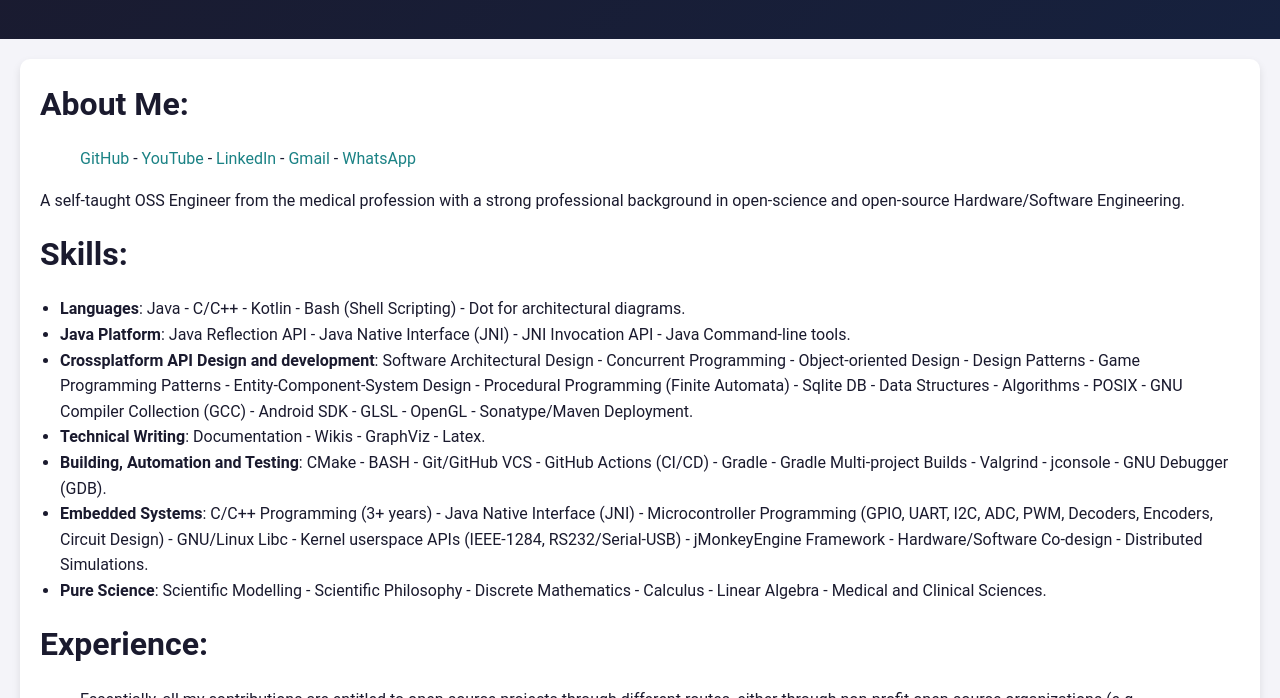
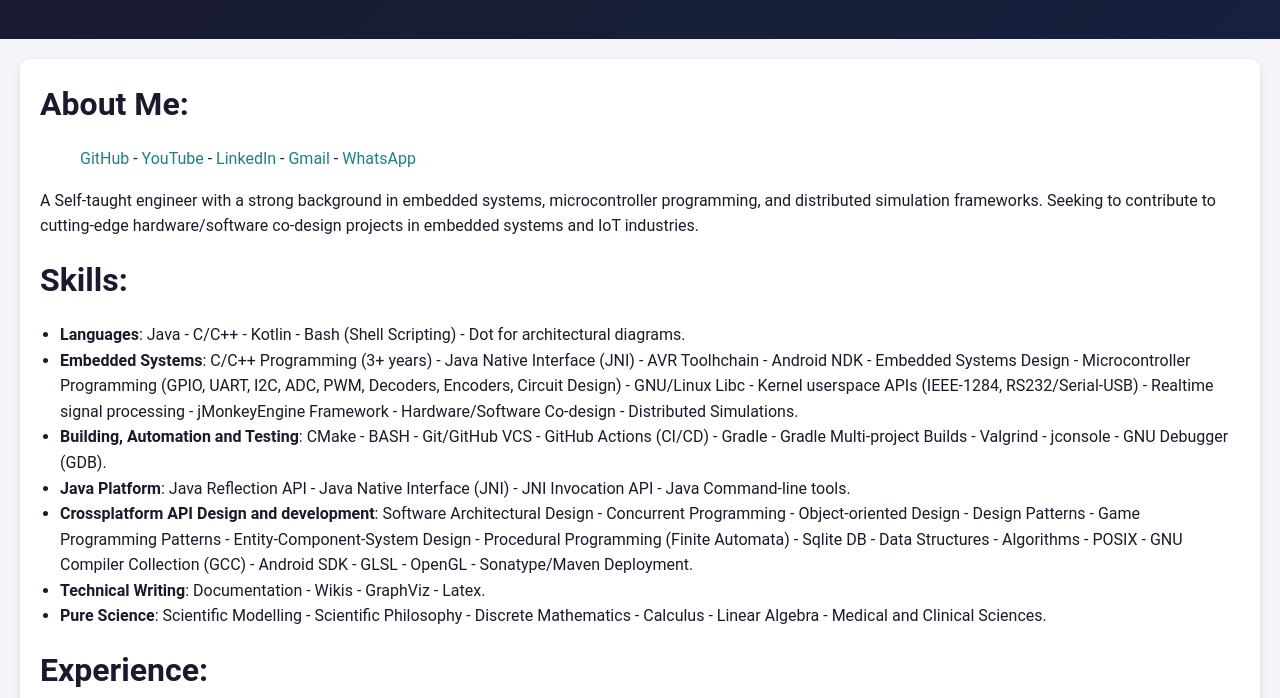
Before and after one commit to pavly-gerges/pavly-gerges, a Jekyll site: the page built from resume/index.md, in a window 1280 px wide and 900 px high, cut to the strip 202-900 px from the top of the window. Built offline with Jekyll 4.4.1, drawn with Linux system fonts in a browser that asks for light colours; our own code applies the rules of GitHub Pages for plain Markdown files; some of the changed text lies outside the part shown.

Commit message:
Update index.md

```diff
--- a/resume/index.md
+++ b/resume/index.md
@@ -1,15 +1,15 @@
 # About Me:
 > [GitHub](https://github.com/pavly-gerges) - [YouTube](https://www.youtube.com/@pavlg3944) - [LinkedIn](https://www.linkedin.com/in/pavly-gerges-420b81228/) - [Gmail](https://mail.google.com/mail/u/0/?fs=1&to=pepogerges33@gmail.com&su=SUBJECT&body=BODY&bcc=&tf=cm) - [WhatsApp](https://wa.me/201011912807)
 
- A self-taught OSS Engineer from the medical profession with a strong professional background in open-science and open-source Hardware/Software Engineering.
+A Self-taught engineer with a strong background in embedded systems, microcontroller programming, and distributed simulation frameworks. Seeking to contribute to cutting-edge hardware/software co-design projects in embedded systems and IoT industries.
 
 # Skills:
 - **Languages**: Java - C/C++ - Kotlin - Bash (Shell Scripting) - Dot for architectural diagrams.
+- **Embedded Systems**: C/C++ Programming (3+ years) - Java Native Interface (JNI) - AVR Toolhchain - Android NDK - Embedded Systems Design - Microcontroller Programming (GPIO, UART, I2C, ADC, PWM, Decoders, Encoders, Circuit Design) - GNU/Linux Libc - Kernel userspace APIs (IEEE-1284, RS232/Serial-USB) - Realtime signal processing - jMonkeyEngine Framework - Hardware/Software Co-design - Distributed Simulations.
+- **Building, Automation and Testing**: CMake - BASH - Git/GitHub VCS - GitHub Actions (CI/CD) - Gradle - Gradle Multi-project Builds - Valgrind - jconsole - GNU Debugger (GDB).
 - **Java Platform**: Java Reflection API - Java Native Interface (JNI) - JNI Invocation API - Java Command-line tools.
 - **Crossplatform API Design and development**: Software Architectural Design - Concurrent Programming - Object-oriented Design - Design Patterns - Game Programming Patterns - Entity-Component-System Design - Procedural Programming (Finite Automata) - Sqlite DB - Data Structures - Algorithms - POSIX - GNU Compiler Collection (GCC) - Android SDK - GLSL - OpenGL - Sonatype/Maven Deployment.
 - **Technical Writing**: Documentation - Wikis - GraphViz - Latex.
-- **Building, Automation and Testing**: CMake - BASH - Git/GitHub VCS - GitHub Actions (CI/CD) - Gradle - Gradle Multi-project Builds - Valgrind - jconsole - GNU Debugger (GDB).
-- **Embedded Systems**: C/C++ Programming (3+ years) - Java Native Interface (JNI) - Microcontroller Programming (GPIO, UART, I2C, ADC, PWM, Decoders, Encoders, Circuit Design) - GNU/Linux Libc - Kernel userspace APIs (IEEE-1284, RS232/Serial-USB) - jMonkeyEngine Framework - Hardware/Software Co-design - Distributed Simulations.
 - **Pure Science**: Scientific Modelling - Scientific Philosophy - Discrete Mathematics - Calculus - Linear Algebra - Medical and Clinical Sciences.
 
 # Experience:
@@ -80,7 +80,7 @@ The current vision of the Electrostat-Lab organization is to provide [a fully-fl
 > * _Project: ElectroNetSoft_, includes the software libraries (e.g., arithmos, di, articular-es,...) and the networking interfaces for some compatible IO cores.
 > * _Project: ElectroSim_, encapsulates the _Runtime Infrastructure_ and the interfaces of the [HLA IEEE-1516 Standard](https://standards.ieee.org/ieee/1516/3744/) provided by IEEE for distributed simulation systems.
 >
-> **Tools**: C/C++ - Java - Gradle - CMake - Bash - GNU/Linux Libc - Dot (GraphViz) - Tex (Latex) - AVR Toolchains - Android NDK - jMonkeyEngine.
+> **Tools**: C/C++ - Java - Gradle - CMake - Bash - GNU/Linux Libc - Dot (GraphViz) - Tex (Latex) - AVR Toolchains - Android NDK - jMonkeyEngine - SDK programming - Realtime signal processing.
 >
 
 ## jSnapLoader API
@@ -116,10 +116,10 @@ The current vision of the Electrostat-Lab organization is to provide [a fully-fl
 > - Cross-platform capabilities on POSIX interfaces.
 > - Low-level File I/O APIs with `java.io` APIs specializations integratable with other applications.
 > - Full terminal control modes for serial-based file I/O interpreted directly from the GNU/Linux POSIX APIs.
-> - Serial Human-Interface-Device (HID) API providing specializations for serial-based devices signifying the `read()` and `write()` operations and providing preprocessing and postprocessing filtering techniques for encoding, decoding, and encryption/decryption algorithms.
+> - Serial Human-Interface-Device (HID) API providing specializations for serial-based devices and providing preprocessing and postprocessing filtering techniques for encoding, decoding, and encryption/decryption algorithms.
 > - jMonkeyEngine integration examples with realtime data monitoring.
 >
-> **Tools**: Java SE Platform - C/C++ - CMake - Gradle - GNU/Linux Libc - Maven central.
+> **Tools**: Java SE Platform - C/C++ - CMake - Gradle - GNU/Linux Libc - Maven central - Realtime signal processing.
 >
 
 ## Articular-ES Framework
```
